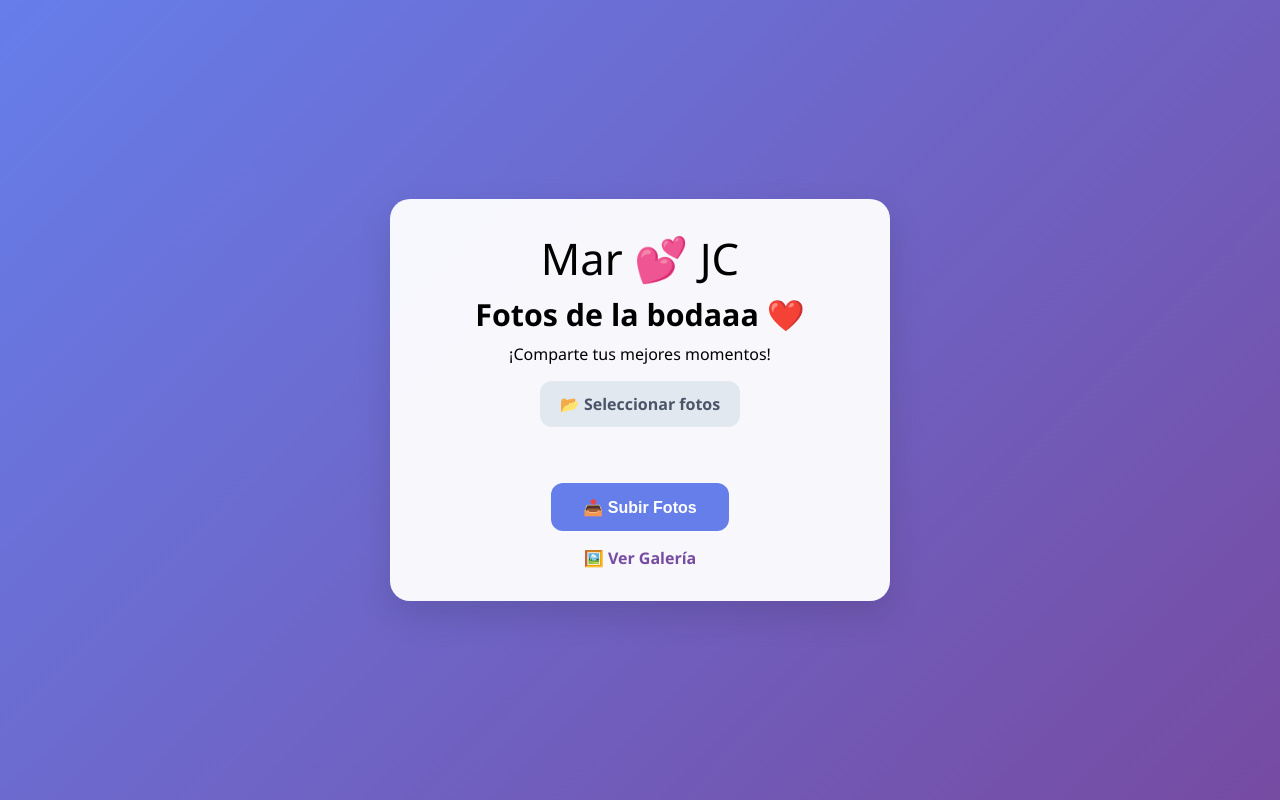
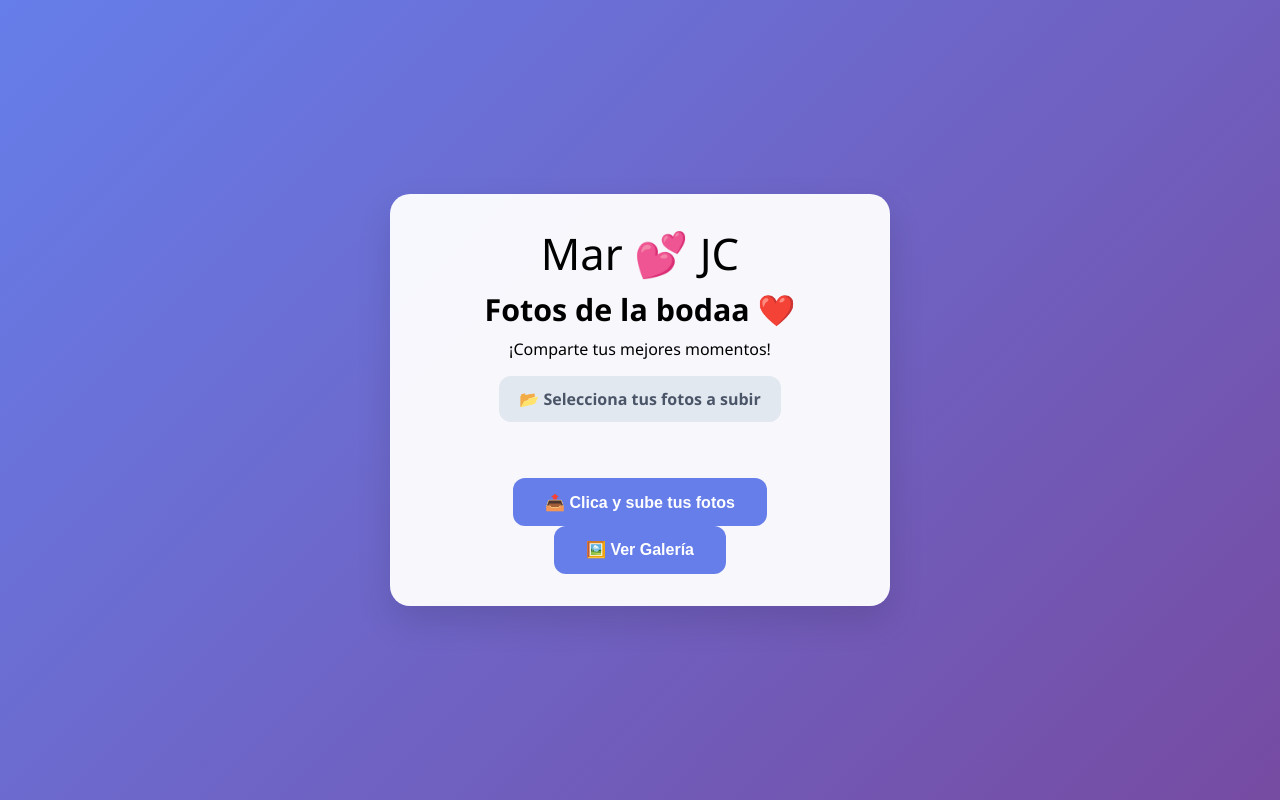
Before and after one commit to Nanrehr/fotos-boda, a Flask app: page / in a window 1280 px wide. Run offline with Flask 3, Linux system fonts and the light colour scheme.

Commit message:
Actualizar upload.html

```diff
--- a/templates/upload.html
+++ b/templates/upload.html
@@ -59,22 +59,22 @@
 <body>
   <div class="card">
     <div class="heart">Mar 💕 JC</div>
-    <h1>Fotos de la bodaaa ❤️</h1>
+    <h1>Fotos de la bodaa ❤️</h1>
     <p>¡Comparte tus mejores momentos!</p>
 
     <form action="/upload" method="POST" enctype="multipart/form-data" id="form">
       <!-- input oculto -->
       <input type="file" name="fotos" id="fotos" class="file-input" multiple accept="image/*" required />
       <!-- etiqueta bonita -->
-      <label for="fotos" class="file-label">📂 Seleccionar fotos</label>
+      <label for="fotos" class="file-label">📂 Selecciona tus fotos a subir</label>
 
       <!-- vista previa -->
       <div class="preview" id="preview"></div>
 
-      <button type="submit">📤 Subir Fotos</button>
+      <button type="submit">📤 Clica y sube tus fotos</button>
     </form>
 
-    <a href="/gallery">🖼️ Ver Galería</a>
+    <button type="submit" href="/gallery"> 🖼️ Ver Galería</button>
   </div>
 
   <script>
```
